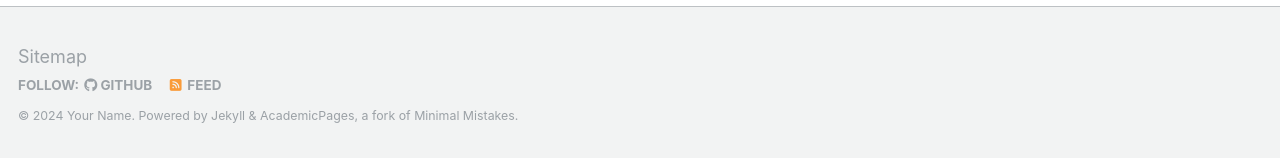
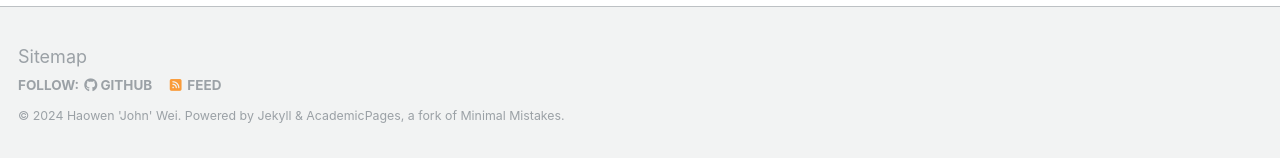
Before and after one commit to HaowenWeiJohn/haowenweijohn.github.io, a Jekyll site: the page built from _pages/about.md, in a window 1280 px wide and 900 px high, scrolled down 2660 px. Shown: the part 739-897 px from the top of the window. Built offline with Jekyll 4.4.1, drawn with Linux system fonts in a browser that asks for light colours; some web fonts are replaced.

Commit message:
update my name

```diff
--- a/_config.yml
+++ b/_config.yml
@@ -10,7 +10,7 @@
 locale                   : "en-US"
 title                    : "Haowewn's Homepage"
 title_separator          : "-"
-name                     : &name "Your Name"
+name                     : &name "Haowen 'John' Wei"
 description              : &description "personal description"
 url                      : https://academicpages.github.io # the base hostname & protocol for your site e.g. "https://mmistakes.github.io"
 baseurl                  : "" # the subpath of your site, e.g. "/blog"
```
